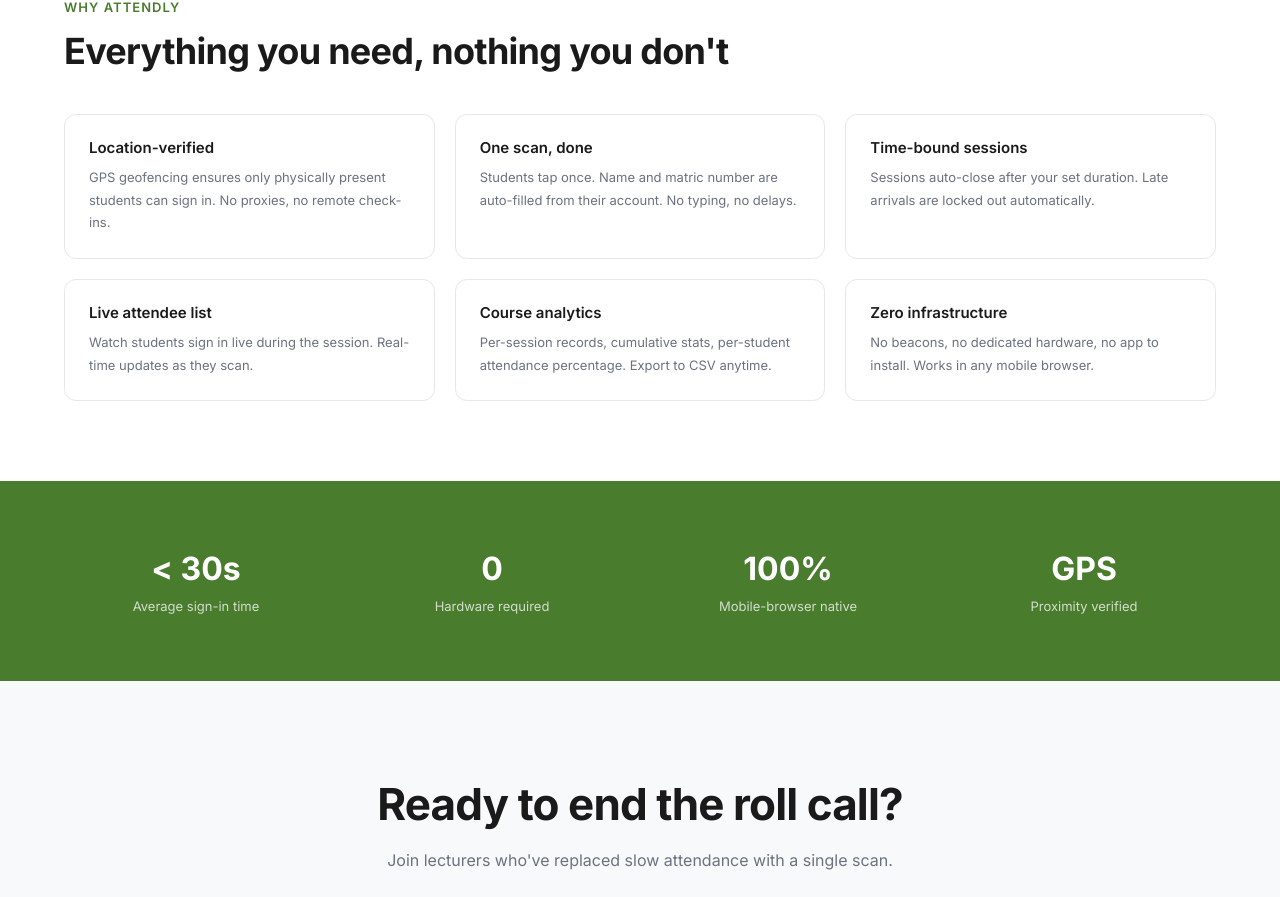
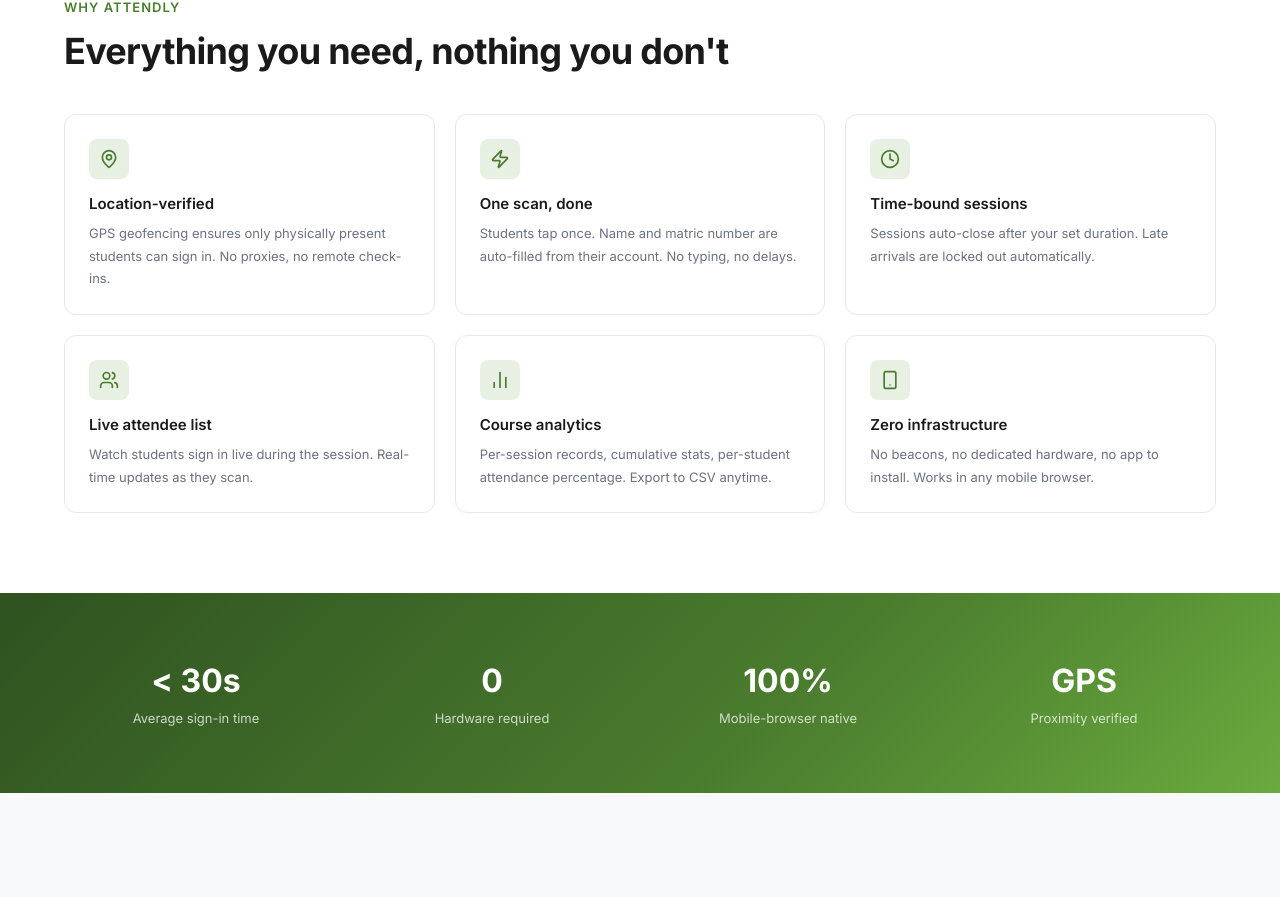
Before and after one commit to abdulbasit-io/Attendly, a Next.js app in the folder client/: page / in a window 1280 px wide. Shown: the part 1218-2115 px from the top of the page. Built offline with nearby package versions, Linux system fonts and the light colour scheme.

Commit message:
feat: enhance UI with new gradients, animations, and improved component styling across the application

```diff
--- a/client/app/(dashboard)/lecturer/sessions/[id]/session.module.css
+++ b/client/app/(dashboard)/lecturer/sessions/[id]/session.module.css
@@ -17,6 +17,7 @@
 .timerCard {
   background-color: var(--color-bg);
   border: 1px solid var(--color-border);
+  border-top: 3px solid var(--color-primary);
   border-radius: var(--radius-lg);
   padding: var(--space-5);
 }
--- a/client/app/landing.module.css
+++ b/client/app/landing.module.css
@@ -107,7 +107,7 @@
   background: var(--color-bg);
   border: 1px solid var(--color-border);
   border-radius: var(--radius-xl);
-  box-shadow: var(--shadow-xl);
+  box-shadow: 0 24px 64px rgba(0, 0, 0, 0.14), 0 0 0 1px rgba(74, 124, 46, 0.08);
   overflow: hidden;
 }
 
@@ -260,7 +260,7 @@
 .stepNumber {
   font-size: var(--font-size-4xl);
   font-weight: var(--font-weight-bold);
-  color: var(--color-primary-light);
+  color: rgba(74, 124, 46, 0.18);
   line-height: 1;
 }
 
@@ -293,12 +293,26 @@
   display: flex;
   flex-direction: column;
   gap: var(--space-2);
-  transition: border-color var(--transition-normal), box-shadow var(--transition-normal);
+  transition: border-color var(--transition-normal), box-shadow var(--transition-normal), transform var(--transition-normal);
 }
 
 .featureCard:hover {
   border-color: var(--color-primary);
-  box-shadow: var(--shadow-sm);
+  box-shadow: 0 4px 20px rgba(74, 124, 46, 0.1);
+  transform: translateY(-2px);
+}
+
+.featureIcon {
+  width: 40px;
+  height: 40px;
+  background-color: var(--color-primary-light);
+  border-radius: var(--radius-md);
+  display: flex;
+  align-items: center;
+  justify-content: center;
+  color: var(--color-primary);
+  margin-bottom: var(--space-2);
+  flex-shrink: 0;
 }
 
 .featureTitle {
@@ -315,7 +329,7 @@
 /* ── Stats ─────────────────────────────────────────────────── */
 .proofSection {
   padding: var(--space-16) 0;
-  background-color: var(--color-primary);
+  background: linear-gradient(135deg, var(--color-primary-dark) 0%, var(--color-primary) 60%, #6aaa3e 100%);
   color: white;
 }
 
--- a/client/app/page.tsx
+++ b/client/app/page.tsx
@@ -1,4 +1,5 @@
 import Link from 'next/link';
+import { MapPin, Zap, Clock, Users, BarChart2, Smartphone } from 'lucide-react';
 import styles from './landing.module.css';
 
 export default function LandingPage() {
@@ -120,31 +121,38 @@
           <div className={styles.featuresGrid}>
             {[
               {
+                icon: <MapPin size={20} />,
                 title: 'Location-verified',
                 desc: 'GPS geofencing ensures only physically present students can sign in. No proxies, no remote check-ins.',
               },
               {
+                icon: <Zap size={20} />,
                 title: 'One scan, done',
                 desc: "Students tap once. Name and matric number are auto-filled from their account. No typing, no delays.",
               },
               {
+                icon: <Clock size={20} />,
                 title: 'Time-bound sessions',
                 desc: "Sessions auto-close after your set duration. Late arrivals are locked out automatically.",
               },
               {
+                icon: <Users size={20} />,
                 title: 'Live attendee list',
                 desc: "Watch students sign in live during the session. Real-time updates as they scan.",
               },
               {
+                icon: <BarChart2 size={20} />,
                 title: 'Course analytics',
                 desc: "Per-session records, cumulative stats, per-student attendance percentage. Export to CSV anytime.",
               },
               {
+                icon: <Smartphone size={20} />,
                 title: 'Zero infrastructure',
                 desc: "No beacons, no dedicated hardware, no app to install. Works in any mobile browser.",
               },
             ].map((feature) => (
               <div key={feature.title} className={styles.featureCard}>
+                <div className={styles.featureIcon}>{feature.icon}</div>
                 <h3 className={styles.featureTitle}>{feature.title}</h3>
                 <p className={styles.featureDesc}>{feature.desc}</p>
               </div>
--- a/client/styles/components.css
+++ b/client/styles/components.css
@@ -17,10 +17,12 @@
   font-weight: var(--font-weight-medium);
   line-height: 1;
   white-space: nowrap;
-  transition: background-color var(--transition-fast),
+  transition: background var(--transition-fast),
+              background-color var(--transition-fast),
               color var(--transition-fast),
               border-color var(--transition-fast),
               box-shadow var(--transition-fast),
+              transform var(--transition-fast),
               opacity var(--transition-fast);
   cursor: pointer;
   user-select: none;
@@ -35,13 +37,19 @@
 
 /* Primary */
 .btn-primary {
-  background-color: var(--color-primary);
+  background: var(--gradient-primary);
   color: var(--color-text-inverse);
-  border-color: var(--color-primary);
+  border-color: transparent;
+  box-shadow: var(--shadow-primary);
 }
 .btn-primary:hover {
-  background-color: var(--color-primary-hover);
-  border-color: var(--color-primary-hover);
+  background: linear-gradient(160deg, #528530 0%, #345A20 100%);
+  box-shadow: var(--shadow-primary-lg);
+  transform: translateY(-1px);
+}
+.btn-primary:active {
+  transform: translateY(0);
+  box-shadow: var(--shadow-primary);
 }
 
 /* Secondary (outline) */
@@ -255,9 +263,9 @@
   transition: box-shadow var(--transition-normal), transform var(--transition-normal), border-color var(--transition-normal);
 }
 .card-hover:hover {
-  box-shadow: var(--shadow-md);
+  box-shadow: var(--shadow-primary-lg);
   border-color: var(--color-primary);
-  transform: translateY(-1px);
+  transform: translateY(-2px);
 }
 
 .card-header {
@@ -535,21 +543,20 @@
   width: 56px;
   height: 56px;
   border-radius: var(--radius-full);
-  background-color: var(--color-primary);
+  background: var(--gradient-primary);
   color: var(--color-text-inverse);
-  box-shadow: var(--shadow-lg);
+  box-shadow: var(--shadow-primary);
   display: flex;
   align-items: center;
   justify-content: center;
   cursor: pointer;
-  transition: background-color var(--transition-fast), transform var(--transition-fast), box-shadow var(--transition-fast);
+  transition: transform var(--transition-fast), box-shadow var(--transition-fast);
   z-index: 100;
   border: none;
 }
 .fab:hover {
-  background-color: var(--color-primary-hover);
-  transform: translateY(-2px);
-  box-shadow: var(--shadow-xl);
+  transform: translateY(-3px);
+  box-shadow: var(--shadow-primary-lg);
 }
 
 /* ---- Progress bar ----------------------------------------- */
--- a/client/styles/globals.css
+++ b/client/styles/globals.css
@@ -86,6 +86,11 @@
   --shadow-md: 0 4px 6px rgba(0,0,0,0.07), 0 2px 4px rgba(0,0,0,0.06);
   --shadow-lg: 0 10px 15px rgba(0,0,0,0.08), 0 4px 6px rgba(0,0,0,0.05);
   --shadow-xl: 0 20px 25px rgba(0,0,0,0.08), 0 8px 10px rgba(0,0,0,0.04);
+  --shadow-primary: 0 4px 14px rgba(74, 124, 46, 0.30);
+  --shadow-primary-lg: 0 8px 24px rgba(74, 124, 46, 0.22);
+
+  /* Brand gradient */
+  --gradient-primary: linear-gradient(160deg, #5E9438 0%, #3D6825 100%);
 
   /* Layout */
   --sidebar-width:    240px;
```
Also changed, not shown: client/app/(dashboard)/dashboard.module.css (+7 -1 lines), client/app/(dashboard)/lecturer/dashboard/dashboard.module.css (+6 -3 lines), client/app/attend/[sessionId]/attend.module.css (+13 -0 lines).
